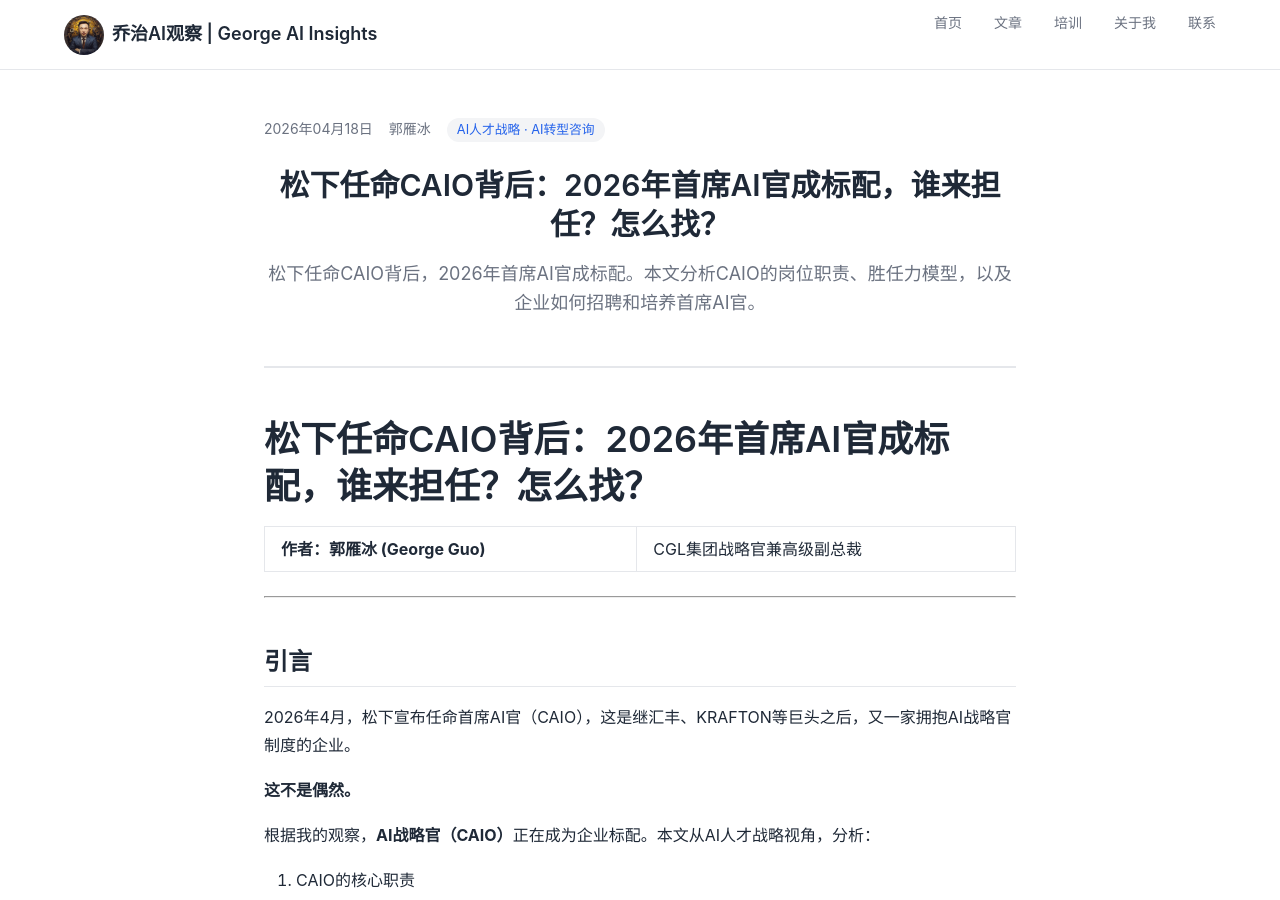
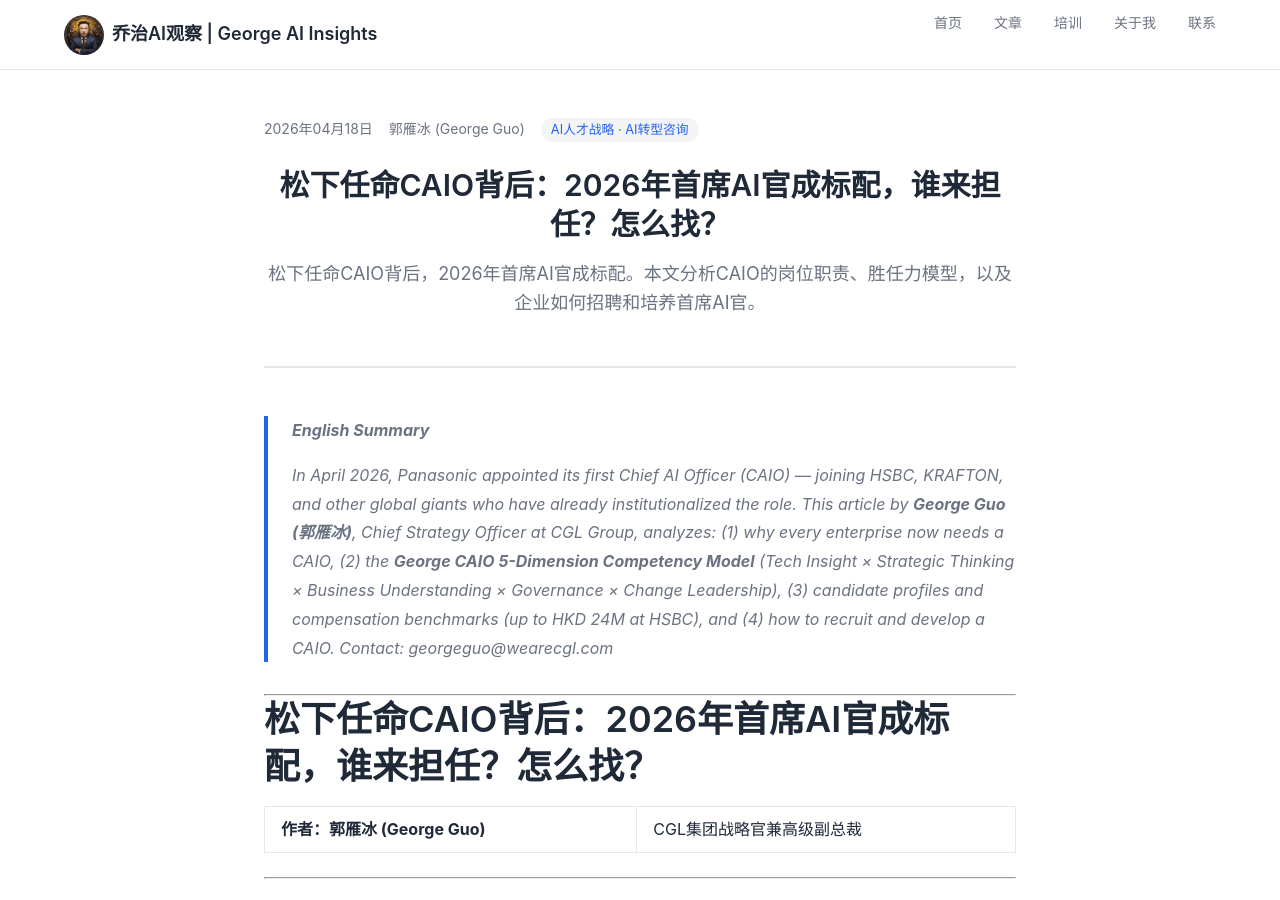
Before and after one commit to di3zongdui/di3zongdui.github.io, a Jekyll site: the page built from _posts/2026-04-18-caio-panasonic.md, in a window 1280 px wide and 900 px high. Built offline with Jekyll 4.4.1, drawn with Linux system fonts in a browser that asks for light colours; a script that is not in the unit is left out; some of the changed text lies outside the part shown.

Commit message:
Update 2026-04-18-caio-panasonic.md

```diff
--- a/_posts/2026-04-18-caio-panasonic.md
+++ b/_posts/2026-04-18-caio-panasonic.md
@@ -2,7 +2,7 @@
 layout: post
 title: "松下任命CAIO背后：2026年首席AI官成标配，谁来担任？怎么找？"
 description: "松下任命CAIO背后，2026年首席AI官成标配。本文分析CAIO的岗位职责、胜任力模型，以及企业如何招聘和培养首席AI官。"
-author: "郭雁冰"
+author: "郭雁冰 (George Guo)"
 date: 2026-04-18
 categories:
   - AI人才战略
@@ -15,10 +15,17 @@ tags:
   - AI战略官
   - AI组织培训
 seo:
-  keywords: "CAIO招聘, 首席AI官, AI人才战略, AI转型咨询, 松下CAIO"
+  keywords: "CAIO招聘, 首席AI官, AI人才战略, AI转型咨询, 松下CAIO, CAIO recruitment, Chief AI Officer, AI talent strategy"
 ---
 
+<!-- SEO: CAIO recruitment, Chief AI Officer, AI Talent Strategy, AI Transformation, Panasonic CAIO -->
 <!-- SEO关键词：CAIO招聘、首席AI官、AI人才战略、AI转型咨询、AI战略官培训、AI独立董事 -->
+
+> **English Summary**
+>
+> In April 2026, Panasonic appointed its first Chief AI Officer (CAIO) — joining HSBC, KRAFTON, and other global giants who have already institutionalized the role. This article by **George Guo (郭雁冰)**, Chief Strategy Officer at CGL Group, analyzes: (1) why every enterprise now needs a CAIO, (2) the **George CAIO 5-Dimension Competency Model** (Tech Insight × Strategic Thinking × Business Understanding × Governance × Change Leadership), (3) candidate profiles and compensation benchmarks (up to HKD 24M at HSBC), and (4) how to recruit and develop a CAIO. Contact: georgeguo@wearecgl.com
+
+---
 
 # 松下任命CAIO背后：2026年首席AI官成标配，谁来担任？怎么找？
 
@@ -218,16 +225,19 @@ CAIO = AI战略官 + AI治理者 + AI变革推动者
 
 ---
 
-## 关于作者
+## About the Author / 关于作者
 
-**郭雁冰 (George Guo)**
+**George Guo (郭雁冰)**
+
+Chief Strategy Officer & SVP at CGL Group, specializing in AI executive search and **enterprise AI transformation consulting**.
 
 CGL集团战略官兼高级副总裁，专注AI高端人才猎寻与**企业AI化转型咨询**。
 
 - 📧 georgeguo@wearecgl.com
 - 📧 di3zongdui@163.com
 - 💼 [LinkedIn](https://www.linkedin.com/in/gg6561771/)
+- 🌐 [di3zongdui.github.io](https://di3zongdui.github.io)
 
 ---
 
-*本文首发于乔治AI观察，转载需授权。*
+*Originally published on George AI Insights. Reproduction requires authorization. / 本文首发于乔治AI观察，转载需授权。*
```
